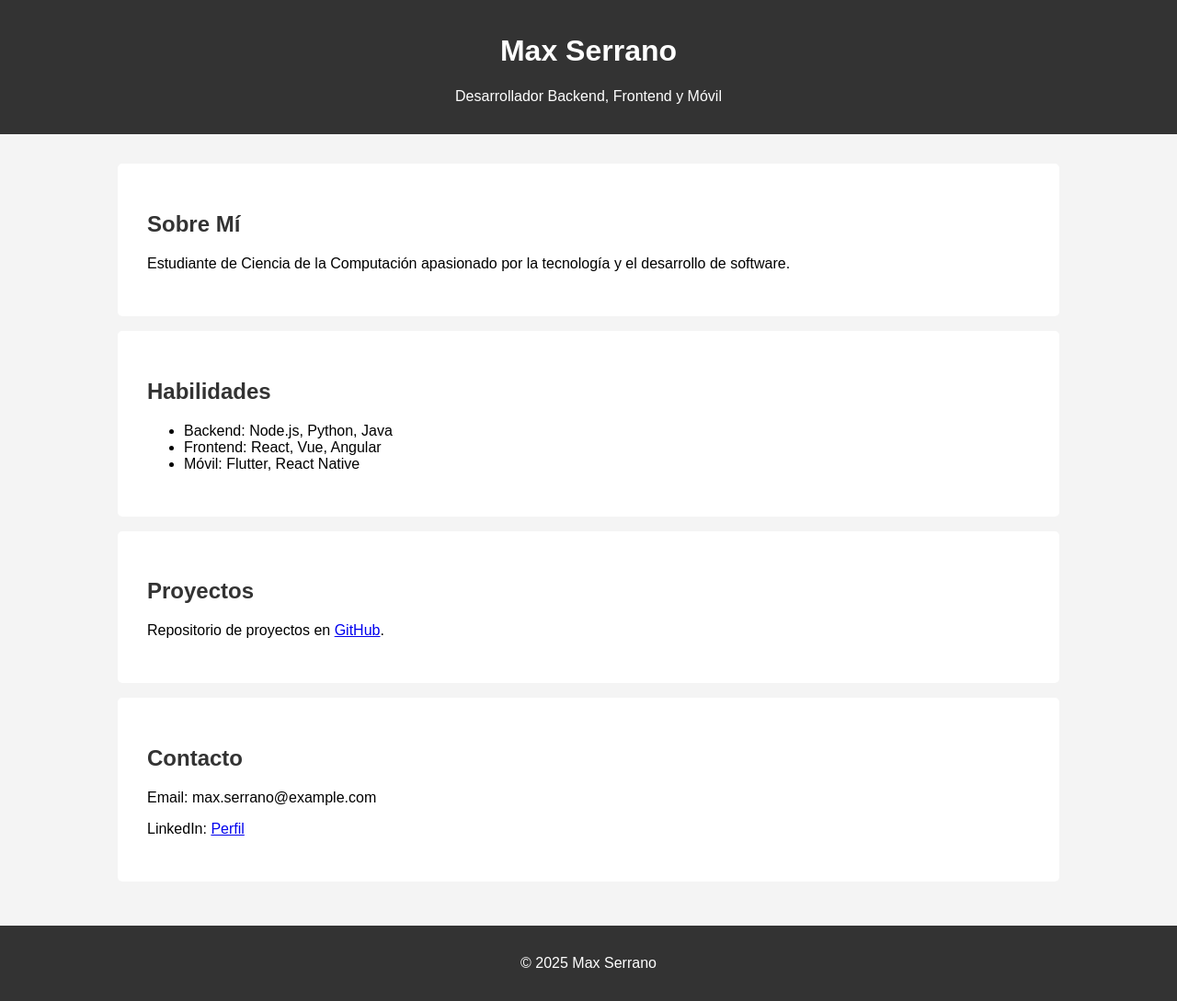
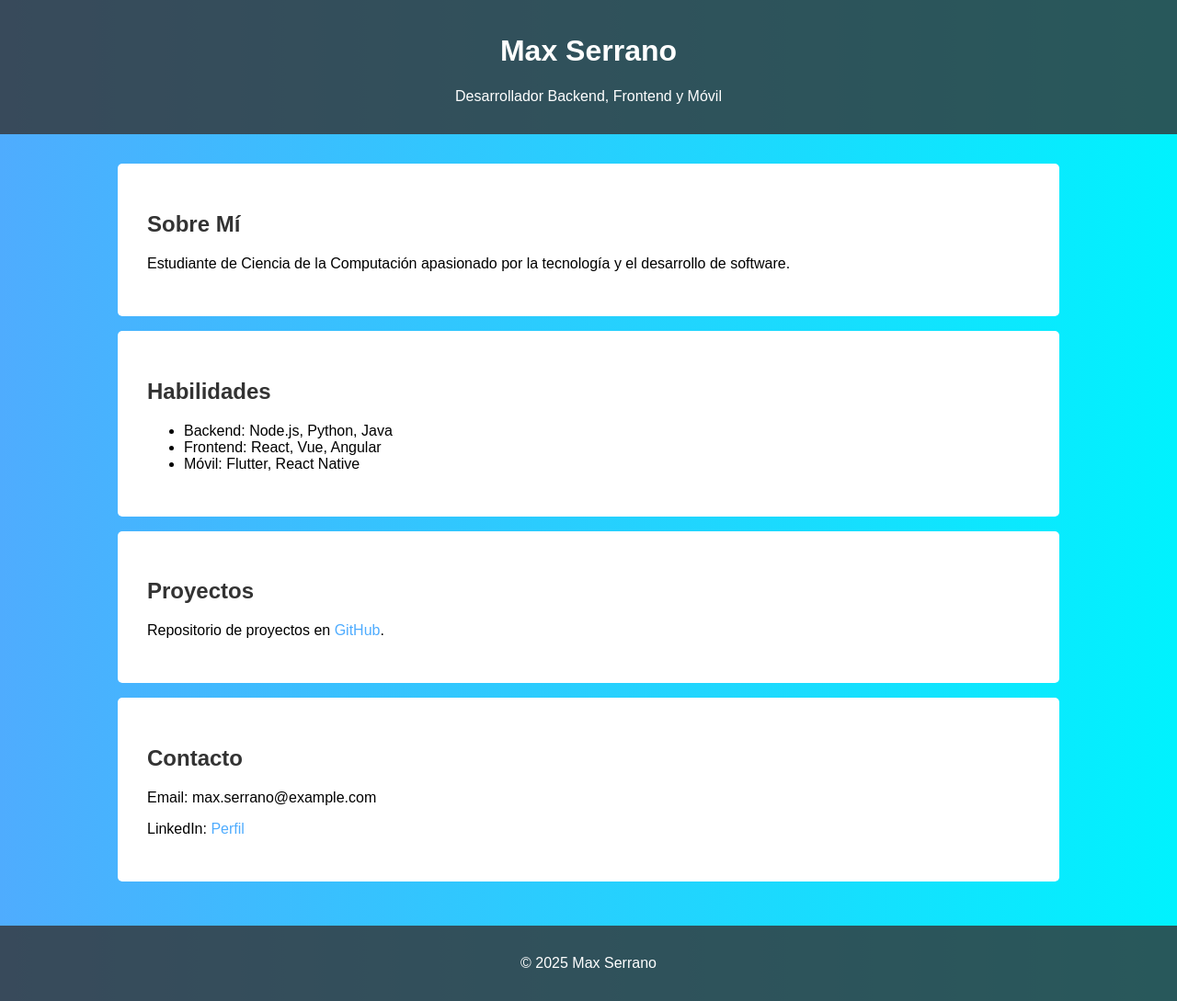
Before and after one commit to MjsaMax/mjsamax.github.io, a plain HTML site: page index.html in a window 1280 px wide. Shown: the whole page at 92% size. Drawn offline with Linux system fonts and the light colour scheme.

Commit message:
update draft

```diff
--- a/index.html
+++ b/index.html
@@ -5,12 +5,41 @@
     <meta name="viewport" content="width=device-width, initial-scale=1.0">
     <title>Max Serrano - Desarrollador</title>
     <style>
-        body { font-family: Arial, sans-serif; margin: 0; padding: 0; background-color: #f4f4f4; }
-        header { background: #333; color: #fff; padding: 1rem; text-align: center; }
-        .container { width: 80%; margin: auto; overflow: hidden; padding: 2rem 0; }
-        section { background: #fff; padding: 2rem; margin-bottom: 1rem; border-radius: 5px; }
+        body {
+            font-family: Arial, sans-serif;
+            margin: 0;
+            padding: 0;
+            /* Gradiente inicial de dos colores */
+            background: linear-gradient(90deg, #4facfe, #00f2fe);
+            transition: background 0.5s ease;
+        }
+        header {
+            background: rgba(51, 51, 51, 0.8);
+            color: #fff;
+            padding: 1rem;
+            text-align: center;
+        }
+        .container {
+            width: 80%;
+            margin: auto;
+            overflow: hidden;
+            padding: 2rem 0;
+        }
+        section {
+            background: #fff;
+            padding: 2rem;
+            margin-bottom: 1rem;
+            border-radius: 5px;
+        }
         h2 { color: #333; }
-        footer { text-align: center; padding: 1rem; background: #333; color: white; }
+        footer {
+            text-align: center;
+            padding: 1rem;
+            background: rgba(51, 51, 51, 0.8);
+            color: #fff;
+        }
+        a { color: #4facfe; text-decoration: none; }
+        a:hover { text-decoration: underline; }
     </style>
 </head>
 <body>
@@ -44,5 +73,13 @@
     <footer>
         <p>&copy; 2025 Max Serrano</p>
     </footer>
+    <script>
+        // Actualiza el gradiente de fondo en función de la posición del mouse
+        document.addEventListener('mousemove', function(e) {
+            const width = window.innerWidth;
+            const angle = (e.clientX / width) * 360;
+            document.body.style.background = `linear-gradient(${angle}deg, #4facfe, #00f2fe)`;
+        });
+    </script>
 </body>
 </html>
```
